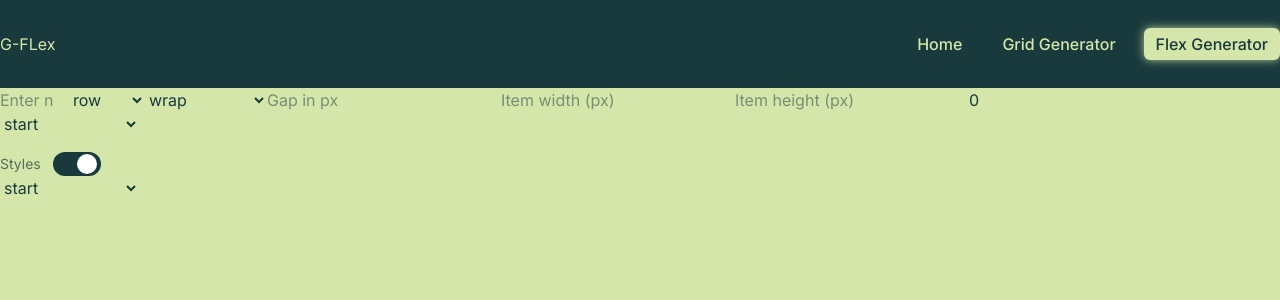
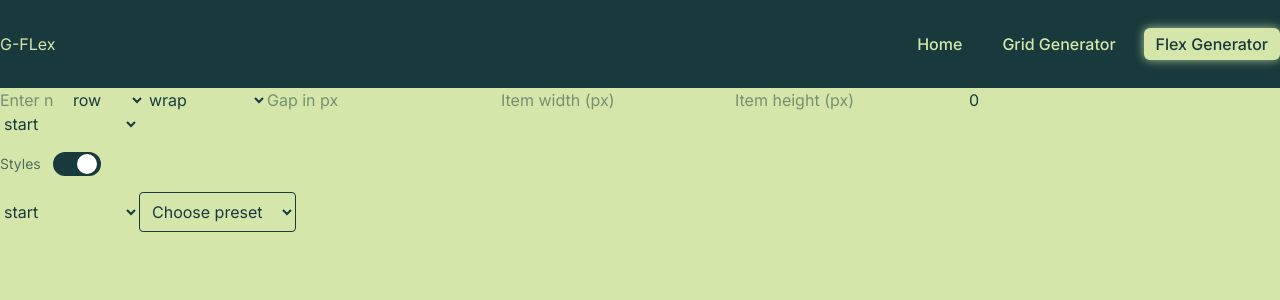
Before and after one commit to Lumica-Melani/Layout-generator, a React (Vite) app: page /flex in a window 1280 px wide. Shown: the top 300 px of the page. Built offline with nearby package versions, Linux system fonts and the light colour scheme.

Commit message:
Feat: Preset for Grid and Flex added

```diff
--- a/src/components/FlexControls.jsx
+++ b/src/components/FlexControls.jsx
@@ -1,11 +1,11 @@
 export default function FlexControls({
   controls,
   onChange,
-
   onCountBlur,
   styled,
   onToggleStyled,
   warning,
+  onApplyPreset,
 }) {
   return (
     <div>
@@ -108,6 +108,15 @@ export default function FlexControls({
         <option value="space-around">space-around</option>
         <option value="space-evenly">space-evenly</option>
       </select>
+      <select
+        onChange={(e) => onApplyPreset(e.target.value)}
+        className="mt-4 p-2 rounded border"
+      >
+        <option value="">Choose preset</option>
+        <option value="centered">Centered</option>
+        <option value="spaced">Space Between</option>
+        <option value="cards">Card Layout</option>
+      </select>
     </div>
   );
 }
--- a/src/components/GridControls.jsx
+++ b/src/components/GridControls.jsx
@@ -3,6 +3,7 @@ export default function GridControls({
   onChange,
   styled,
   onToggleStyled,
+  onApplyPreset,
 }) {
   return (
     <div>
@@ -83,6 +84,16 @@ export default function GridControls({
           />
         </button>
       </div>
+
+      <select
+        onChange={(e) => onApplyPreset(e.target.value)}
+        className="mt-4 p-2 rounded border"
+      >
+        <option value="">Choose preset</option>
+        <option value="centered">Centered</option>
+        <option value="spaced">Space Between</option>
+        <option value="cards">Card Layout</option>
+      </select>
     </div>
   );
 }
--- a/src/pages/FlexGenerator.jsx
+++ b/src/pages/FlexGenerator.jsx
@@ -55,6 +55,38 @@ function FlexGenerator() {
     setStyled((prev) => !prev);
   }
 
+  const FLEX_PRESETS = {
+    centered: {
+      justifyContent: "center",
+      alignContent: "center",
+      gap: 16,
+    },
+
+    spaced: {
+      justifyContent: "space-between",
+      alignContent: "center",
+      gap: 24,
+    },
+
+    cards: {
+      justifyContent: "start",
+      alignContent: "start",
+      gap: 20,
+      itemWidth: 180,
+      itemHeight: 120,
+    },
+  };
+
+  function applyPreset(presetKey) {
+    const preset = FLEX_PRESETS[presetKey];
+    if (!preset) return;
+
+    setFlexControls((prev) => ({
+      ...prev,
+      ...preset,
+    }));
+  }
+
   return (
     <>
       <FlexControls
@@ -64,6 +96,7 @@ function FlexGenerator() {
         onCountBlur={handleBlur}
         styled={styled}
         onToggleStyled={toggleStyled}
+        onApplyPreset={applyPreset}
       />
       <FlexCode controls={{ ...flexcontrols, styled }} />
     </>
--- a/src/pages/GridGenerator.jsx
+++ b/src/pages/GridGenerator.jsx
@@ -36,6 +36,38 @@ function GridGenerator() {
     setStyled((prev) => !prev);
   }
 
+  const GRID_PRESETS = {
+    centered: {
+      justifyContent: "center",
+      alignContent: "center",
+      gap: 16,
+    },
+
+    spaced: {
+      justifyContent: "space-between",
+      alignContent: "center",
+      gap: 24,
+    },
+
+    cards: {
+      justifyContent: "start",
+      alignContent: "start",
+      gap: 20,
+      itemWidth: 180,
+      itemHeight: 120,
+    },
+  };
+
+  function applyPreset(presetKey) {
+    const preset = GRID_PRESETS[presetKey];
+    if (!preset) return;
+
+    setControls((prev) => ({
+      ...prev,
+      ...preset,
+    }));
+  }
+
   return (
     <>
       <GridControls
@@ -43,8 +75,9 @@ function GridGenerator() {
         onChange={updateControls}
         styled={styled}
         onToggleStyled={toggleStyled}
+        onApplyPreset={applyPreset}
       />
-      <GridCode controls={{ controls, styled }} />
+      <GridCode controls={{ ...controls, styled }} />
     </>
   );
 }
```
